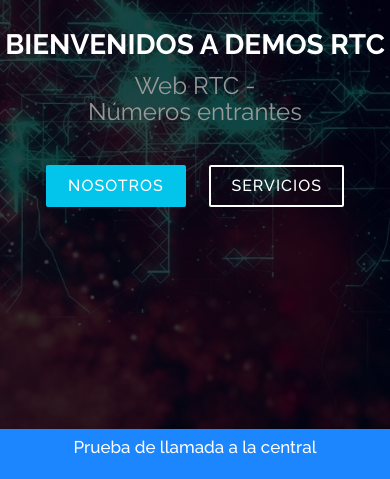
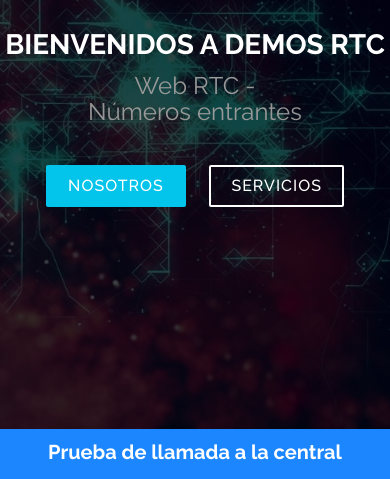
Before and after one commit to pereyradaniel/demosrtc, a website: page index.html in a window 390 px wide. Shown: the part 365-844 px from the top of the page. Drawn offline with nearby package versions, Linux system fonts and the light colour scheme.

Commit message:
modificación font size botón flotante

```diff
--- a/css/style.css
+++ b/css/style.css
@@ -105,7 +105,10 @@ h1, h2, h3, h4, h5, h6 {
 }
 @media (max-width: 768px) {
   .fixed-bottom h3 {
-    font-size: 17px;
+    font-size: 20px;
+    padding-top: 12px;
+    font-weight: 700;
+
   }
 }
 
```
